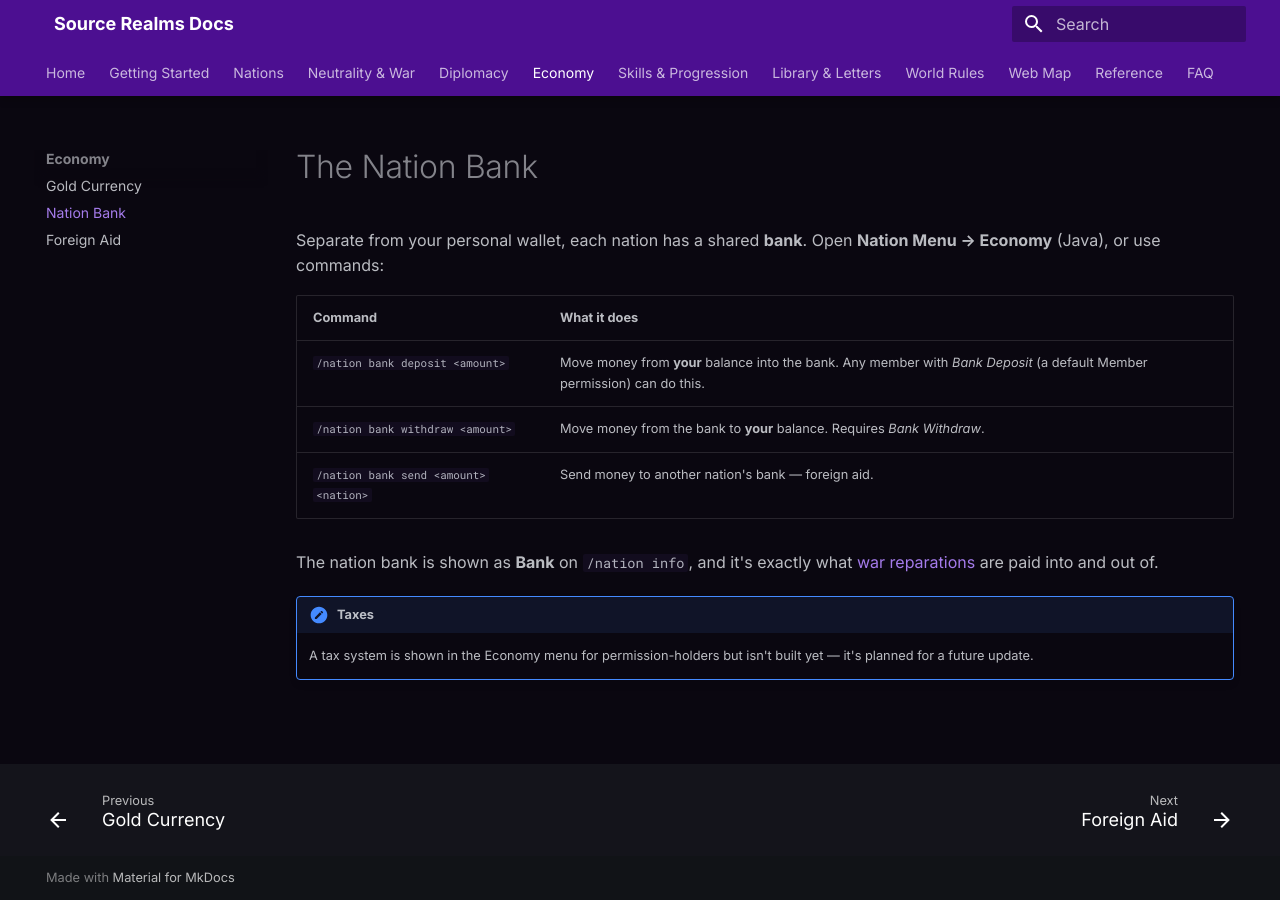
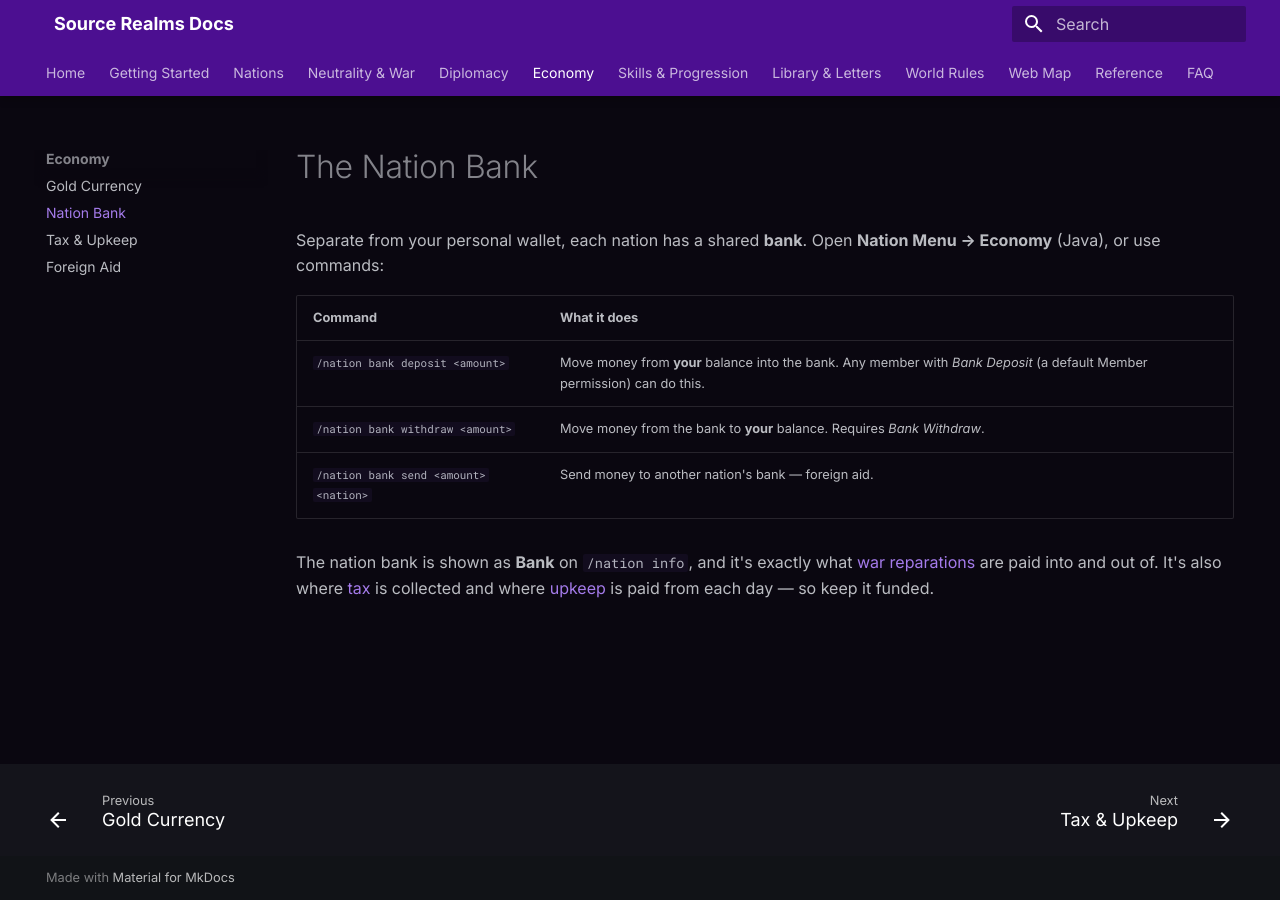
Before and after one commit to SourceRealms/sourcerealms-docs, an MkDocs documentation site: the page built from docs/economy/bank.md, in a window 1280 px wide. Built offline with MkDocs 1.6.1 and Material for MkDocs 9.7.7, drawn with Linux system fonts in a browser that asks for light colours.

Commit message:
Document nation tax & upkeep
- New Tax & Upkeep page (daily member tax → bank; claim-scaled upkeep with warnings/disband)
- Remove the stale "taxes not built yet" note on the Nation Bank page
- Add /nation tax commands to the command reference; add the page to the nav

```diff
--- a/docs/economy/bank.md
+++ b/docs/economy/bank.md
@@ -10,8 +10,6 @@ Separate from your personal wallet, each nation has a shared **bank**. Open
 | `/nation bank send <amount> <nation>` | Send money to another nation's bank — foreign aid. |
 
 The nation bank is shown as **Bank** on `/nation info`, and it's exactly what
-[war reparations](../war/overview.md#7-the-spoils-reparations) are paid into and out of.
-
-!!! note "Taxes"
-    A tax system is shown in the Economy menu for permission-holders but isn't built yet — it's
-    planned for a future update.
+[war reparations](../war/overview.md#7-the-spoils-reparations) are paid into and out of. It's also
+where [tax](tax-upkeep.md) is collected and where [upkeep](tax-upkeep.md#nation-upkeep) is paid
+from each day — so keep it funded.
--- a/mkdocs.yml
+++ b/mkdocs.yml
@@ -59,6 +59,7 @@ nav:
   - Economy:
       - Gold Currency: economy/gold.md
       - Nation Bank: economy/bank.md
+      - Tax & Upkeep: economy/tax-upkeep.md
       - Foreign Aid: economy/aid.md
   - Skills & Progression: skills.md
   - Library & Letters: letters.md
```
Also changed, not shown: docs/economy/tax-upkeep.md (added, +42 -0 lines), docs/reference/commands.md (+4 -0 lines).
